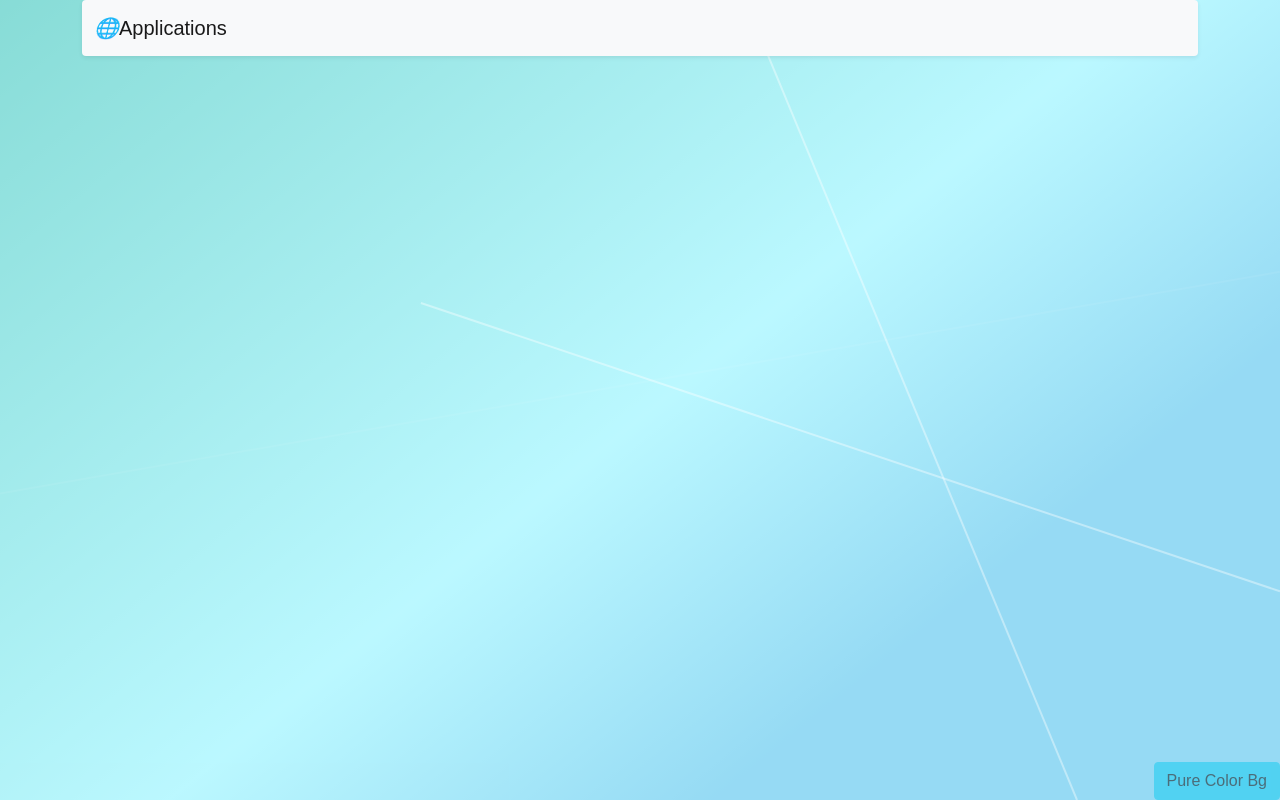
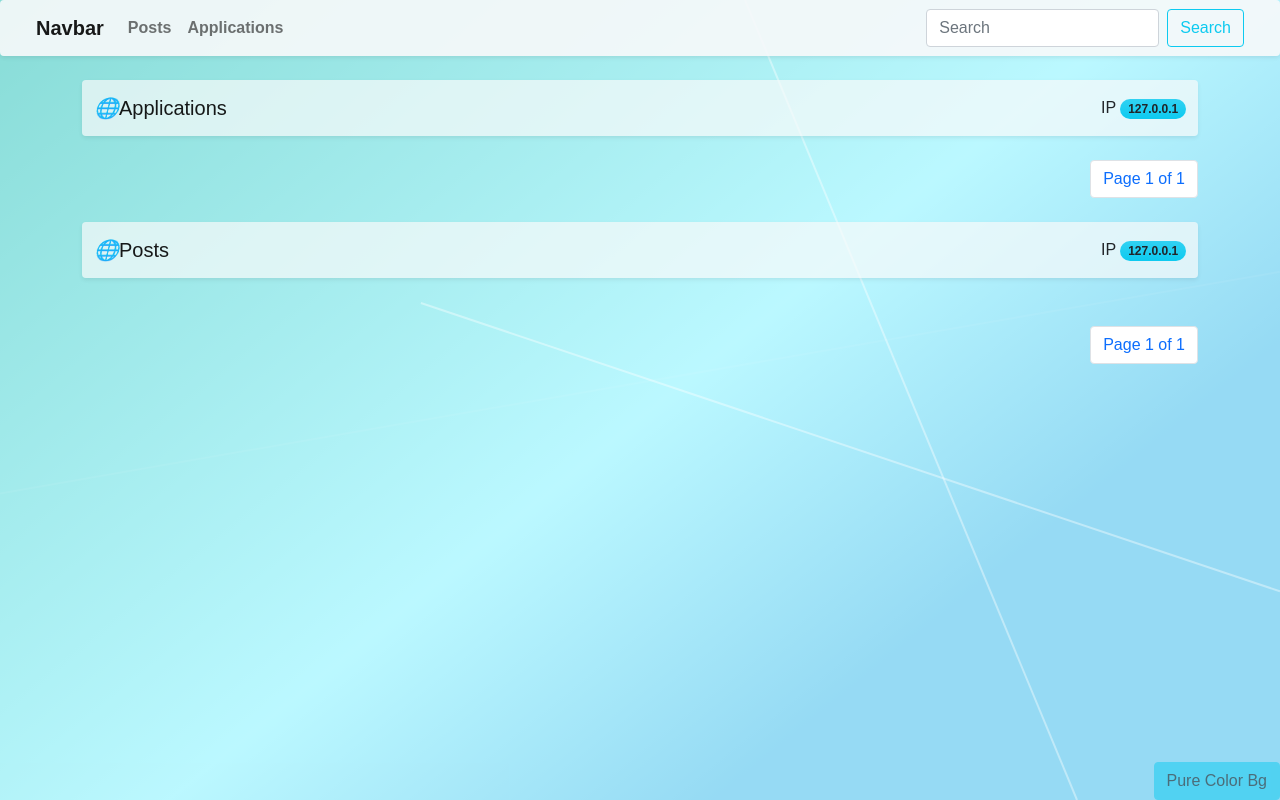
Before and after one commit to materials-science/web-index, a Django app: page / in a window 1280 px wide. Run offline with Django 3.2, Linux system fonts and the light colour scheme; data that the repository does not hold is empty; some libraries are stand-ins or nearby versions.

Commit message:
post and pagination

```diff
--- a/index/admin.py
+++ b/index/admin.py
@@ -1,7 +1,8 @@
 from django.contrib import admin
 
 # Register your models here.
-from .models import WebSite,Staff
+from .models import WebSite, Post, Staff
 
 admin.site.register(WebSite)
+admin.site.register(Post)
 admin.site.register(Staff)
--- a/index/views.py
+++ b/index/views.py
@@ -1,32 +1,66 @@
 from django.http import HttpResponse
 from django.core.paginator import Paginator
 from django.shortcuts import render
-from .models import WebSite, Staff
+from .models import Post, WebSite, Staff
 from django.db.models import F
 from django.views.decorators.http import require_POST
 from django.http import JsonResponse
+from web_index import utils
+
 
 def index_pagination(request):
+    _type = request.GET.get('type')
     order_by = request.GET.get('order_by')
     page_number = request.GET.get('page')
     order_by = 'favorite' if order_by is None else order_by
     page_number = '0' if page_number is None else page_number
 
+    # sites
+    if _type == 'site':
+        request.session['site_page'] = page_number
+        site_page_number = page_number
+    else:
+        site_page_number = request.session.get('site_page', 0)
     sites_list = WebSite.objects.all().order_by('-'+order_by)
-    paginator = Paginator(sites_list, 20)
-    page_obj = paginator.get_page(page_number)
+    paginator = Paginator(sites_list, 12)
+    page_obj = paginator.get_page(site_page_number)
+
+    # posts
+    if _type == 'post':
+        request.session['post_page'] = page_number
+        post_page_number = page_number
+    else:
+        post_page_number = request.session.get('post_page', 0)
+    posts_list = Post.objects.all().order_by('-'+order_by)
+    posts_paginator = Paginator(posts_list, 2)
+    posts_page_obj = posts_paginator.get_page(post_page_number)
 
     staff_list = Staff.objects.all().order_by('-level')
-    return render(request, 'index/sites_list.html', {'page_obj': page_obj, 'staff_list': staff_list})
+
+    client_ip = utils.get_ip_address(request)
+    return render(request, 'index/sites_list.html', {
+        'page_obj': page_obj,
+        'posts_page_obj': posts_page_obj,
+        'staff_list': staff_list,
+        'is_internal_ip': utils.is_internal_ip(client_ip),
+        'ip': client_ip})
+
 
 @require_POST
 def favorite(request, id):
+    check_session = request.session.get('site_favorite')
+    if check_session:
+        return JsonResponse({
+            'code': '-1',
+            'msg': 'favorited'
+        })
     resp = {
         'code': '0',
         'msg': 'success'
     }
     try:
         WebSite.objects.all().filter(id=id).update(favorite=F('favorite') + 1)
+        request.session['site_favorite'] = True
     except Exception as e:
         resp['code'] = '1001'
         resp['msg'] = 'fail'
--- a/static/css/base.css
+++ b/static/css/base.css
@@ -23,7 +23,17 @@ body {
 .container {
 	/* max-width: 960px; */
 	/* padding: 24px 0; */
-	margin-bottom: 20px;
+	margin-bottom: 24px;
+}
+
+.container > nav {
+	margin-top: 24px;
+}
+
+.header-nav {
+	padding: 8px 24px;
+	font-size: 16px;
+	font-weight: bold;
 }
 
 .pricing-header {
--- a/templates/_base.html
+++ b/templates/_base.html
@@ -14,7 +14,8 @@
     {% block css %}
     <!-- Bootstrap CSS -->
     <!-- <link rel="stylesheet" href="{% static 'css/bootstrap.min.css' %}"> -->
-    <link href="https://cdn.jsdelivr.net/npm/bootstrap@5.0.0-beta1/dist/css/bootstrap.min.css" rel="stylesheet" integrity="sha384-giJF6kkoqNQ00vy+HMDP7azOuL0xtbfIcaT9wjKHr8RbDVddVHyTfAAsrekwKmP1" crossorigin="anonymous">
+    <link href="https://cdn.jsdelivr.net/npm/bootstrap@5.0.0-beta1/dist/css/bootstrap.min.css" rel="stylesheet"
+        integrity="sha384-giJF6kkoqNQ00vy+HMDP7azOuL0xtbfIcaT9wjKHr8RbDVddVHyTfAAsrekwKmP1" crossorigin="anonymous">
     <link rel="stylesheet" href="{% static 'css/base.css' %}">
     <link rel="stylesheet" href="{% static 'css/toastr.min.css' %}">
     <style>
@@ -45,6 +46,30 @@
 <body class="body-bg">
     <div class="toggle-btn btn btn-info">Pure Color Bg</div>
     <svg id="ckLine" xmlns="http://www.w3.org/2000/svg"></svg>
+    <nav class="header-nav navbar navbar-expand-lg navbar-light bg-light shadow-sm rounded"
+        style="background:rgba(248,249,250,.9)!important;">
+        <div class="container-fluid">
+            <a class="navbar-brand" href="#">Navbar </a>
+            <button class="navbar-toggler" type="button" data-bs-toggle="collapse" data-bs-target="#navbarText"
+                aria-controls="navbarText" aria-expanded="false" aria-label="Toggle navigation">
+                <span class="navbar-toggler-icon"></span>
+            </button>
+            <div class="collapse navbar-collapse" id="navbarText">
+                <ul class="navbar-nav me-auto mb-2 mb-lg-0">
+                    <li class="nav-item">
+                        <a class="nav-link" aria-current="page" href="#posts">Posts</a>
+                    </li>
+                    <li class="nav-item">
+                        <a class="nav-link" href="#applications">Applications</a>
+                    </li>
+                </ul>
+                <form class="d-flex">
+                    <input class="form-control me-2" type="search" placeholder="Search" aria-label="Search">
+                    <button class="btn btn-outline-info" type="submit">Search</button>
+                </form>
+            </div>
+        </div>
+    </nav>
     <div class="container">
         {% block content %}
         <p>Default content...</p>
@@ -73,8 +98,12 @@
     </script> {% endcomment %}
     <script src="{% static 'js/bootstrap.min.js' %}"> -->
     </script>
-    <script src="https://cdn.jsdelivr.net/npm/@popperjs/core@2.5.4/dist/umd/popper.min.js" integrity="sha384-q2kxQ16AaE6UbzuKqyBE9/u/KzioAlnx2maXQHiDX9d4/zp8Ok3f+M7DPm+Ib6IU" crossorigin="anonymous"></script>
-    <script src="https://cdn.jsdelivr.net/npm/bootstrap@5.0.0-beta1/dist/js/bootstrap.min.js" integrity="sha384-pQQkAEnwaBkjpqZ8RU1fF1AKtTcHJwFl3pblpTlHXybJjHpMYo79HY3hIi4NKxyj" crossorigin="anonymous"></script>
+    <script src="https://cdn.jsdelivr.net/npm/@popperjs/core@2.5.4/dist/umd/popper.min.js"
+        integrity="sha384-q2kxQ16AaE6UbzuKqyBE9/u/KzioAlnx2maXQHiDX9d4/zp8Ok3f+M7DPm+Ib6IU"
+        crossorigin="anonymous"></script>
+    <script src="https://cdn.jsdelivr.net/npm/bootstrap@5.0.0-beta1/dist/js/bootstrap.min.js"
+        integrity="sha384-pQQkAEnwaBkjpqZ8RU1fF1AKtTcHJwFl3pblpTlHXybJjHpMYo79HY3hIi4NKxyj"
+        crossorigin="anonymous"></script>
 
     <!-- Project JS -->
     <script src="{% static 'js/base.js' %}"></script>
--- a/templates/index/sites_list.html
+++ b/templates/index/sites_list.html
@@ -1,5 +1,6 @@
 {% extends '_base.html' %}
 {% load static %}
+{% load extras %}
 {% block title %}WebSites List{%endblock title %}
 {% block extra_css %}
 <!-- <link rel="stylesheet" href="{% static 'css/card.css' %}" /> -->
@@ -110,10 +111,13 @@
 
     .card {
         overflow: hidden;
+        opacity: 0.8;
+        transition: all .5s;
     }
 
     .card:hover {
         box-shadow: 0 0 50px rgba(0, 0, 0, 0.3);
+        opacity: 1;
     }
 
     .card img {
@@ -125,6 +129,7 @@
         transition: opacity 0.5s, transform 0.5s;
         transition: opacity 0.5s, transform 0.5s, -webkit-transform 0.5s;
         object-fit: cover;
+        width: 100%;
     }
 
     .card img:hover {
@@ -132,22 +137,35 @@
         -webkit-transform: scale(1.1);
         transform: scale(1.1);
     }
+
+    .pagination {
+        position: relative;
+    }
 </style>
 {% endblock %}
 {% block content %}
-<!-- Image and text -->
-<nav class="navbar navbar-light shadow-sm bg-light rounded" style="margin-bottom: 24px;">
+<!-- ----------------------------------------------------------------------- -->
+<!-- SITE -->
+<nav class="navbar navbar-light shadow-sm bg-light rounded"
+    style="margin-bottom: 24px;background:rgba(248,249,250,.7)!important;">
     <div class="container-fluid">
         <a class="navbar-brand" href="#applications">
             <i>🌐</i>Applications
         </a>
+        <div>
+            <span>
+                IP <span class="badge rounded-pill bg-info bg-gradient text-dark">{{ip}}</span>
+            </span>
+        </div>
     </div>
 </nav>
-<div id="applications" class="row row-cols-1 row-cols-md-3 row-cols-xxl-4 g-4">
+<div id="applications" class="row row-cols-1 row-cols-md-3 row-cols-xxl-3 g-4">
     {% for site in page_obj %}
+    {% site_url site is_internal_ip as url %}
     <div class="col">
-        <div class="card" data-id="{{site.id}}" data-url="{{site.url}}">
-            <img src="{% static site.cover_img %}" class="card-img-top" alt="{{site.url}}" style="cursor: pointer;" />
+        <div class="card" data-id="{{site.id}}" data-url="{{url|default:'#'}}">
+            <img src="{% static site.cover_img %}" class="card-img-top" alt="{{url|default:'#'}}"
+                style="cursor: pointer;" />
             <div class="card-body">
                 <h5 class="card-title">{{site.title}}</h5>
                 <p class="card-text">
@@ -161,36 +179,105 @@
                 <span>
                     <span class="site-favorite badge rounded-pill bg-info text-danger" style="cursor: pointer;">♥ <span
                             class="favorite-count">{{site.favorite}}</span></span>
-                    <span class="badge rounded-pill bg-info text-dark"><a href="{{site.url}}"
-                            class="card-link text-decoration-none">link</a></span>
+                    <span class="badge rounded-pill bg-info text-dark"><a href="{{url|default:'#'}}"
+                            class="card-link text-decoration-none text-white">link</a></span>
                 </span>
             </div>
         </div>
     </div>
     {% endfor %}
 </div>
-
-<div class="pagination">
-    <span class="step-links">
-        {% comment %} {% if page_obj.has_previous %}
-        <a href="?page=1">&laquo; first</a>
-        <a href="?page={{ page_obj.previous_page_number }}">previous</a>
+<nav aria-label="Page navigation">
+    <ul class="pagination justify-content-end">
+        {% if page_obj.has_previous %}
+        <li class="page-item">
+            <a class="page-link" href="?page=1&type=site" target="_self">&laquo;First</a>
+        </li>
+        <li class="page-item">
+            <a class="page-link" href="?page={{ page_obj.previous_page_number }}&type=site" target="_self">&laquo;
+                Previous</a>
+        </li>
         {% endif %}
-
-        <span class="current">
-            Page {{ page_obj.number }} of {{ page_obj.paginator.num_pages }}.
-        </span>
+        <li class="page-item"><a class="page-link">Page {{ page_obj.number }} of
+                {{page_obj.paginator.num_pages }}</a></li>
 
         {% if page_obj.has_next %}
-        <a href="?page={{ page_obj.next_page_number }}">next</a>
-        <a href="?page={{ page_obj.paginator.num_pages }}">last &raquo;</a>
-        {% endif %} {% endcomment %} {% comment %}
-        <div id="preview" class="preview">
-            <span>1</span>
+        <li class="page-item">
+            <a class="page-link" href="?page={{ page_obj.next_page_number }}&type=site" target="_self">Next</a>
+        </li>
+        <li class="page-item">
+            <a class="page-link" href="?page={{ page_obj.paginator.num_pages }}&type=site" target="_self">Last
+                &raquo;</a>
+        </li>
+        {% endif %}
+    </ul>
+</nav>
+<!-- ----------------------------------------------------------------------- -->
+<!-- POST -->
+<nav class="navbar navbar-light shadow-sm bg-light rounded"
+    style="margin-bottom: 24px;background:rgba(248,249,250,.7)!important;">
+    <div class="container-fluid">
+        <a class="navbar-brand" href="#applications">
+            <i>🌐</i>Posts
+        </a>
+        <div>
+            <span>
+                IP <span class="badge rounded-pill bg-info bg-gradient text-dark">{{ip}}</span>
+            </span>
         </div>
-        {% endcomment %}
-    </span>
+    </div>
+</nav>
+<div class="row row-cols-1 row-cols-md-1 row-cols-xxl-2">
+    {% for post in posts_page_obj %}
+    <div class="col">
+        <div class="card mb-3" style="max-width: 100%;">
+            <div class="row g-0">
+                <div class="col-md-4">
+                    <img src="{% static post.cover_img %}" alt="{{post.title}}">
+                </div>
+                <div class="col-md-8">
+                    <div class="card-body">
+                        <h5 class="card-title">{{post.title}}</h5>
+                        <p class="card-text">{{post.abstract}}</p>
+                        <p class="card-text">
+                            <small class="text-muted">{{post.created_time}}</small>
+                            <span class="site-favorite badge rounded-pill bg-info text-danger"
+                                style="cursor: pointer;">♥ <span class="favorite-count">{{post.favorite}}</span>
+                            </span>
+                        </p>
+                    </div>
+                </div>
+            </div>
+        </div>
+    </div>
+    {% endfor %}
 </div>
+<nav aria-label="Page navigation">
+    <ul class="pagination justify-content-end">
+        {% if posts_page_obj.has_previous %}
+        <li class="page-item">
+            <a class="page-link" href="?page=1&type=post" target="_self">&laquo;First</a>
+        </li>
+        <li class="page-item">
+            <a class="page-link" href="?page={{ posts_page_obj.previous_page_number }}&type=post" target="_self">&laquo;
+                Previous</a>
+        </li>
+        {% endif %}
+        <li class="page-item"><a class="page-link">Page {{ posts_page_obj.number }} of
+                {{posts_page_obj.paginator.num_pages }}</a></li>
+
+        {% if posts_page_obj.has_next %}
+        <li class="page-item">
+            <a class="page-link" href="?page={{ posts_page_obj.next_page_number }}&type=post" target="_self">Next</a>
+        </li>
+        <li class="page-item">
+            <a class="page-link" href="?page={{ posts_page_obj.paginator.num_pages }}&type=post" target="_self">Last
+                &raquo;</a>
+        </li>
+        {% endif %}
+    </ul>
+</nav>
+
 {% endblock content %}
 {% block footer %}
 <div class="row">
@@ -291,6 +378,8 @@
                             .parents(".card")
                             .find(".favorite-count");
                         node.text(Number(node.text()) + 1);
+                    } else if (data.code == -1) {
+                        toastr.info("You have already favorited!")
                     } else {
                         toastr.error(data.detail, "Errors!");
                     }
--- a/web_index/settings.py
+++ b/web_index/settings.py
@@ -25,7 +25,7 @@ SECRET_KEY = 'paf35f4diw2t=6%li2*k-b54=yh@lik3+1ob#_69s%voc6@265'
 # SECURITY WARNING: don't run with debug turned on in production!
 DEBUG = True
 
-ALLOWED_HOSTS = []
+ALLOWED_HOSTS = ['*']
 
 
 # Application definition
```
Also changed, not shown: index/models.py (+25 -5 lines), index/templatetags/extras.py (added, +8 -0 lines), web_index/utils.py (added, +28 -0 lines), index/templatetags/__init__.py (added), 1 other file.
